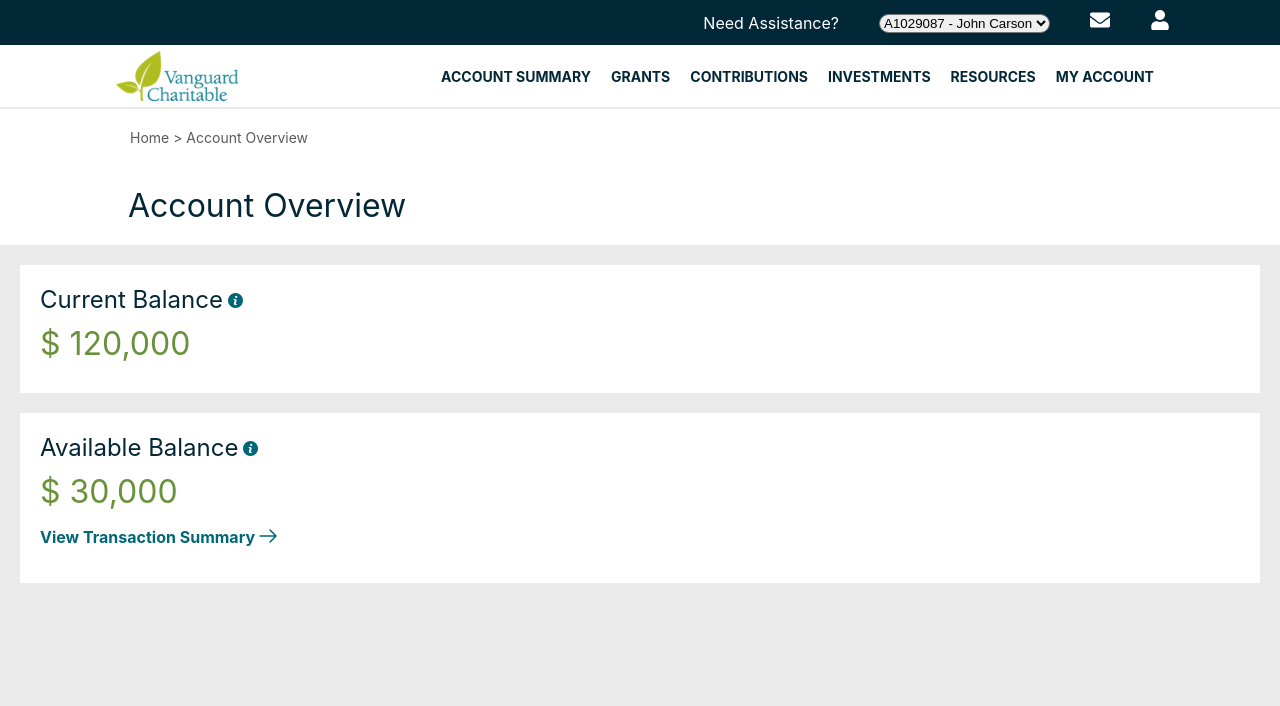
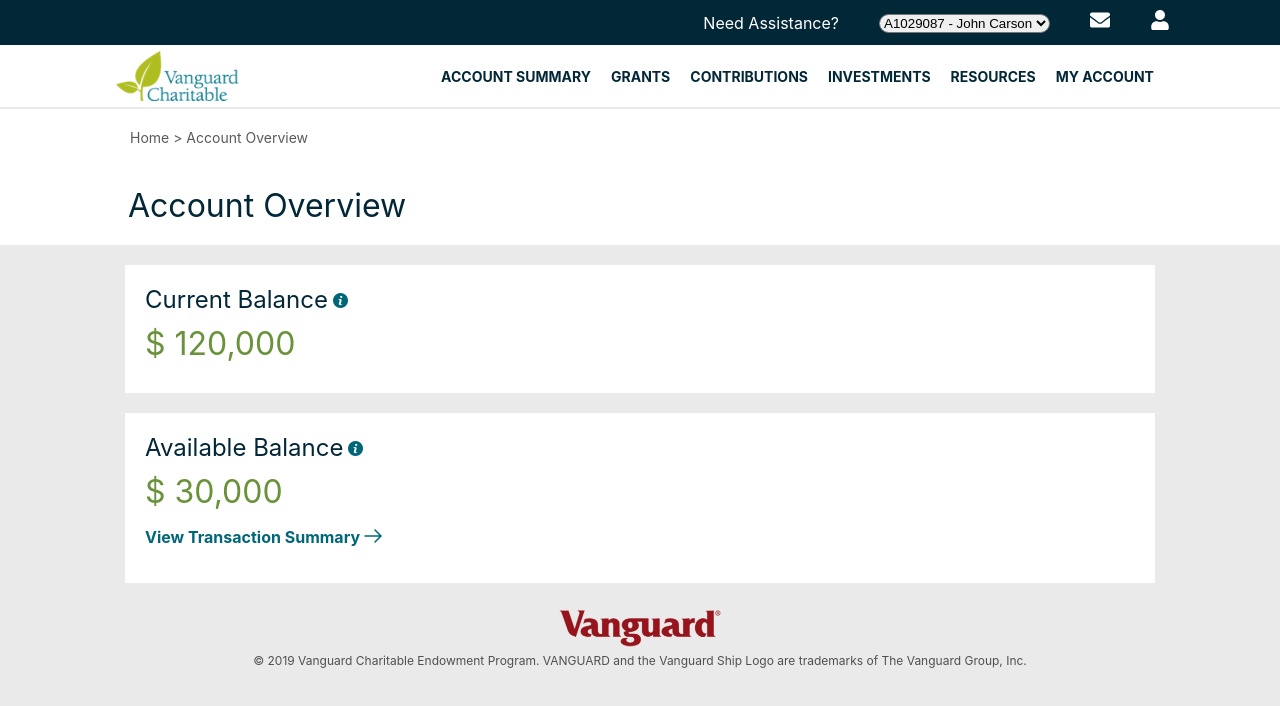
Before and after one commit to Basava44/react-app, a React (Create React App) app: page / in a window 1280 px wide. Shown: the top 706 px of the page. Built offline with nearby package versions, Linux system fonts and the light colour scheme.

Commit message:
footer bottom

```diff
--- a/src/App.js
+++ b/src/App.js
@@ -3,6 +3,7 @@
 import Header from './components/Header/Header';
 import Path from './components/Path/Path';
 import PageHeading from './components/PageHeading/PageHeading';
+import Footer from './components/Footer/Footer';
 
 
 
@@ -13,7 +14,7 @@
       <Path path="Home > Account Overview" />
       <PageHeading data ="Account Overview" />
       <BalanceCards />
-
+      <Footer />
     </div>
   );
 }
--- a/src/components/BalanceCard/BalanceCards.js
+++ b/src/components/BalanceCard/BalanceCards.js
@@ -1,5 +1,6 @@
 import React from "react";
 import Card from "./Card/Card";
+import './BalanceCards.css'
 
 
 
--- a/src/components/BalanceCard/Card/Card.css
+++ b/src/components/BalanceCard/Card/Card.css
@@ -1,7 +1,9 @@
 .Card{
     background-color: white;
-    margin: 20px;
     padding: 20px;
+    max-width: 1030px;
+    margin: 20px auto;
+    box-sizing: border-box;
 }
 
 .Card p:first-child{
@@ -23,3 +25,15 @@
     font-weight: bold;
     cursor: pointer;
 }
+
+@media (max-width:768px){
+    .Card{
+        margin: 20px;
+    }
+}
+
+@media (max-width:1024px) and (min-width:769px){
+    .Card{
+        margin:20px 40px;
+    }
+}
--- /dev/null
+++ b/src/components/Footer/Footer.js
@@ -0,0 +1,10 @@
+import React from 'react';
+import FooterBottom from './FooterBottom/FooterBottom';
+
+const Footer = () => {
+    return (
+        <FooterBottom />
+     );
+}
+
+export default Footer;
--- /dev/null
+++ b/src/components/Footer/FooterBottom/FooterBottom.css
@@ -0,0 +1,28 @@
+.FooterBottom{
+    text-align: center;
+}
+
+
+.FooterBottom img{
+    width: 162px;
+    height: 46px;
+    margin: 0;
+}
+
+.FooterBottom p{
+    margin: 0;
+    font-size: 12px;
+    color: #505050;
+}
+
+
+@media (max-width:768px){
+    .FooterBottom p{
+        margin: 0 20px;
+    }
+
+    .FooterBottom img{
+        height: 40px;
+        width: 100px;
+    }
+}
--- /dev/null
+++ b/src/components/Footer/FooterBottom/FooterBottom.js
@@ -0,0 +1,14 @@
+import React from 'react';
+import './FooterBottom.css'
+import BottomImage from '../../../assets/images/Vanguard_logo_new_2020_1.png';
+
+const FooterBottom = () => {
+    return (
+        <div className="FooterBottom">
+            <img src={BottomImage} alt="Image" />
+            <p>© 2019 Vanguard Charitable Endowment Program. VANGUARD and the Vanguard Ship Logo are trademarks of The Vanguard Group, Inc.</p>
+        </div>
+     );
+}
+
+export default FooterBottom;
--- a/src/components/PageHeading/PageHeading.css
+++ b/src/components/PageHeading/PageHeading.css
@@ -16,3 +16,9 @@
         margin-left: 20px;
     }
 }
+
+@media (max-width:1024px) and (min-width:769px){
+    .PageHeading p{
+        margin:0 45px;
+    }
+}
--- a/src/components/Path/Path.css
+++ b/src/components/Path/Path.css
@@ -16,3 +16,9 @@
         margin-left: 20px;
     }
 }
+
+@media (max-width:1024px) and (min-width:769px){
+    .path p{
+        margin:0 45px;
+    }
+}
```
Also changed, not shown: src/assets/images/Vanguard_logo_new_2020_1.png (added), src/components/BalanceCard/BalanceCards.css (added), src/components/Header/HeaderTop/HeaderTop.module.css (line endings or trailing spaces).
